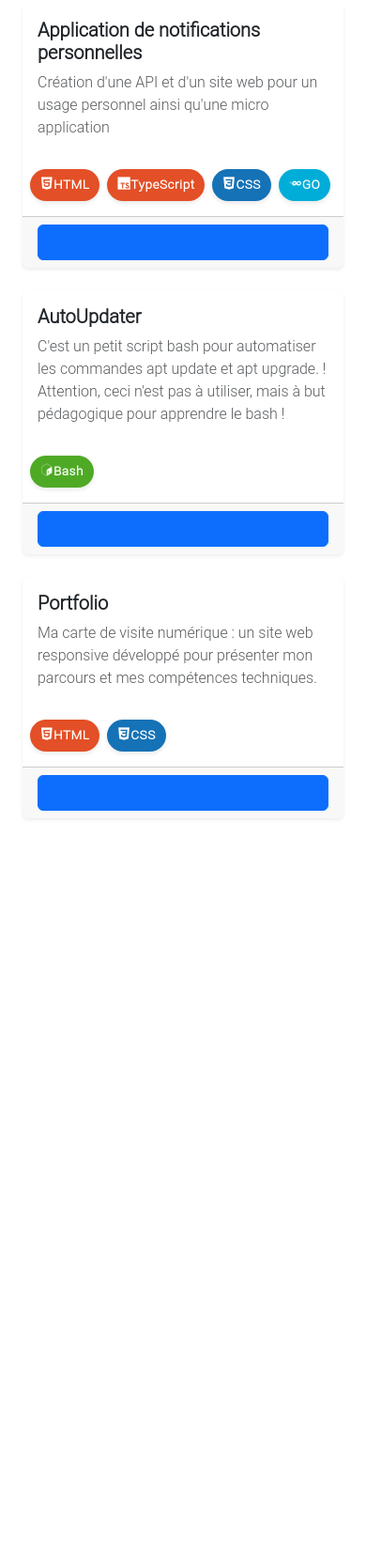
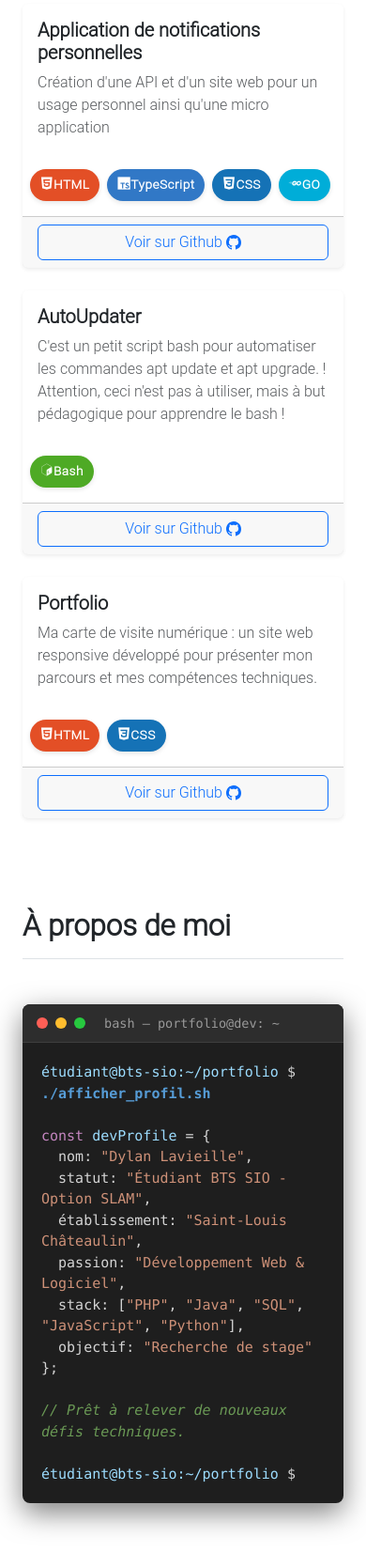
Before and after one commit to lvlDylan/portfolio, a PHP site: page / in a window 390 px wide. Shown: the part 1170-2838 px from the top of the page at 94% size. Before the commit the page ends 2042 px from the top, so only its background shows below. Run offline with PHP 8.4, Linux system fonts and the light colour scheme; some web fonts are replaced.

Commit message:
Adding new about me section - Modifying and splitting media queries in separate file - Modifying npm run scss command

```diff
--- a/index.html
+++ b/index.html
@@ -214,7 +214,7 @@ Created by Lavieille Dylan
                             <span class="tech-badge bg-html">
                                 <i class="devicon-html5-plain"></i>HTML
                             </span>
-                            <span class="tech-badge bg-html">
+                            <span class="tech-badge bg-ts">
                                 <i class="devicon-typescript-original"></i>TypeScript
                             </span>
                             <span class="tech-badge bg-css">
@@ -226,7 +226,7 @@ Created by Lavieille Dylan
                         </div>
                         <div class="card-footer">
                             <a href="https://github.com/lvlDylan/elodieNotifier"
-                               class="btn btn-outline-primary w-100 btn-primary stretched-link" target="_blank"
+                               class="btn btn-outline-primary w-100 stretched-link" target="_blank"
                                rel="noopener noreferrer">
                                 Voir sur Github
                                 <svg xmlns="http://www.w3.org/2000/svg" width="16" height="16" fill="currentColor"
@@ -254,7 +254,7 @@ Created by Lavieille Dylan
                         </div>
                         <div class="card-footer">
                             <a href="https://github.com/lvlDylan/BashAutoUpdater"
-                               class="btn btn-outline-primary w-100 btn-primary stretched-link" target="_blank"
+                               class="btn btn-outline-primary w-100 stretched-link" target="_blank"
                                rel="noopener noreferrer">
                                 Voir sur Github
                                 <svg xmlns="http://www.w3.org/2000/svg" width="16" height="16" fill="currentColor"
@@ -283,7 +283,7 @@ Created by Lavieille Dylan
                         </div>
                         <div class="card-footer">
                             <a href="https://github.com/lvlDylan/portfolio"
-                               class="btn btn-outline-primary w-100 btn-primary stretched-link" target="_blank"
+                               class="btn btn-outline-primary w-100 stretched-link" target="_blank"
                                rel="noopener noreferrer">
                                 Voir sur Github
                                 <svg xmlns="http://www.w3.org/2000/svg" width="16" height="16" fill="currentColor"
@@ -298,6 +298,53 @@ Created by Lavieille Dylan
         </div>
     </section>
 
+    <section id="about" class="container-fluid py-5">
+        <div class="container">
+            <h2 class="mb-5 fw-bold display-5 border-bottom pb-3">À propos de moi</h2>
+            <div class="terminal-window">
+                <div class="terminal-header">
+                    <div class="terminal-buttons">
+                        <div class="dot red"></div>
+                        <div class="dot yellow"></div>
+                        <div class="dot green"></div>
+                    </div>
+                    <div class="terminal-title">bash — portfolio@dev: ~</div>
+                </div>
+
+                <div class="terminal-body">
+
+                    <div>
+                        <span class="path">étudiant@bts-sio:~/portfolio</span> $
+                        <span class="cmd">./afficher_profil.sh</span>
+                    </div>
+                    <br>
+
+                    <div>
+                        <span class="keyword">const</span> <span class="path">devProfile</span> = {<br>
+                        &nbsp;&nbsp;nom: <span class="string">"Dylan Lavieille"</span>,<br>
+                        &nbsp;&nbsp;statut: <span class="string">"Étudiant BTS SIO - Option SLAM"</span>,<br>
+                        &nbsp;&nbsp;établissement: <span class="string">"Saint-Louis Châteaulin"</span>,<br>
+                        &nbsp;&nbsp;passion: <span class="string">"Développement Web & Logiciel"</span>,<br>
+                        &nbsp;&nbsp;stack: [<span class="string">"PHP"</span>, <span class="string">"Java"</span>, <span
+                            class="string">"SQL"</span>, <span class="string">"JavaScript"</span>, <span class="string">"Python"</span>],<br>
+                        &nbsp;&nbsp;objectif: <span class="string">"Recherche de stage"</span><br>
+                        };
+                    </div>
+                    <br>
+
+                    <div class="comment">
+                        // Prêt à relever de nouveaux défis techniques.
+                    </div>
+                    <br>
+
+                    <div>
+                        <span class="path">étudiant@bts-sio:~/portfolio</span> $ <span class="cursor"></span>
+                    </div>
+
+                </div>
+            </div>
+        </div>
+    </section>
 </main>
 
 </body>
--- a/package.json
+++ b/package.json
@@ -15,7 +15,7 @@
   "type": "commonjs",
   "main": "index.js",
   "scripts": {
-    "sass": "sass scss/main.scss:assets/styles/style.css"
+    "sass": "rm assets/styles/style.css && sass scss/main.scss:assets/styles/style.css"
   },
   "dependencies": {
     "bootstrap": "^5.3.8",
--- /dev/null
+++ b/scss/_mediaQueries.scss
@@ -0,0 +1,45 @@
+$sidebar-width: 280px;
+
+.main-content {
+  padding-top: 70px;
+  margin-left: 0;
+}
+
+
+@media (hover: hover) {
+  .card-hover {
+    transition: transform 0.3s ease, box-shadow 0.3s ease;
+  }
+
+  .card-hover:hover {
+    transform: translateY(-5px);
+    box-shadow: 0 1rem 3rem rgba(0, 0, 0, .175) !important;
+  }
+}
+
+@media (min-width: 992px) {
+  .sidebar {
+    position: fixed;
+    top: 0;
+    left: 0;
+    bottom: 0;
+    width: $sidebar-width;
+
+    background-color: var(--bs-sidebar-bg);
+    border-right: 1px solid var(--bs-border-color);
+    color: var(--bs-body-color);
+
+    z-index: 100;
+    overflow-y: auto;
+  }
+
+  .main-content {
+    margin-left: $sidebar-width;
+    min-height: 100vh;
+    padding-top: 0;
+  }
+
+  section {
+    scroll-margin-top: 0;
+  }
+}
--- a/scss/main.scss
+++ b/scss/main.scss
@@ -2,8 +2,7 @@
 @use "theme.scss";
 @use "terminal.scss";
 @use "badge.scss";
-
-$sidebar-width: 280px;
+@use "mediaQueries.scss";
 
 body {
   font-family: "Roboto Light", Helvetica, Arial, sans-serif;
```
Also changed, not shown: other parts of scss/main.scss (+0 -41 lines), assets/styles/style.css.
